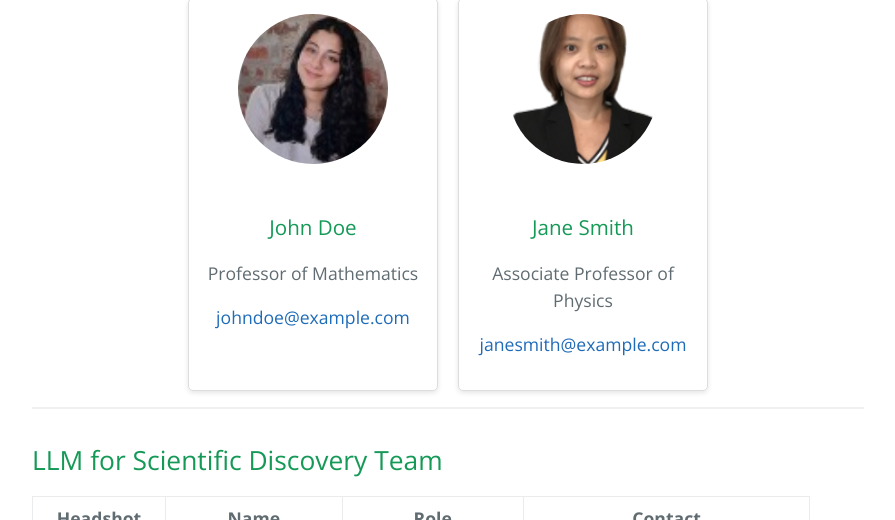
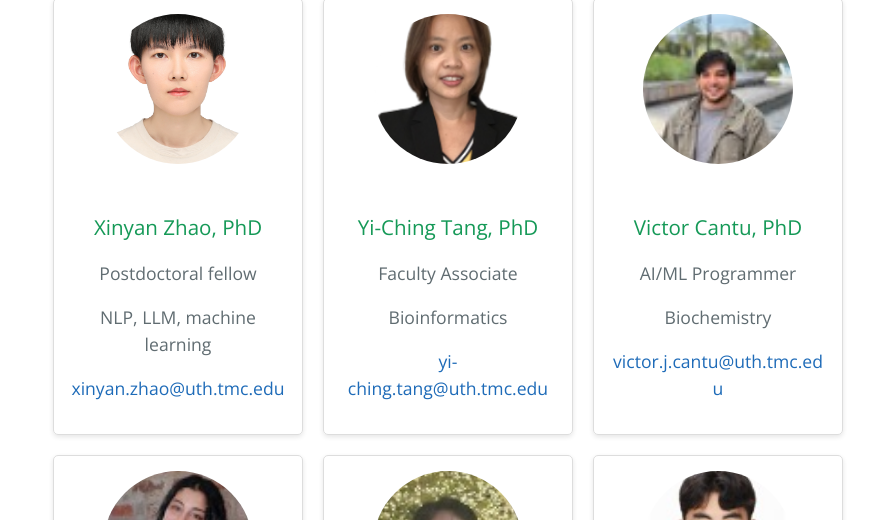
Before and after one commit to yejinjkim/yejinjkim.github.io, a Jekyll site: the page built from team.md, in a window 1280 px wide and 1400 px high, scrolled down 737 px. Shown: the part 47-567 px from the top of the window, without its empty margins (192-1087 px from the left). Built offline with Jekyll 4.4.1, drawn with Linux system fonts in a browser that asks for light colours; some of the changed text lies outside the part shown; grey boxes are pictures that could not be loaded.

Commit message:
upload team member

```diff
--- a/_data/team.yml
+++ b/_data/team.yml
@@ -1,9 +1,49 @@
-- name: John Doe
+antibody:
+- name: Xinyan Zhao, PhD
+  headshot: /assets/images/team/Xinyan_Zhao.JPG
+  position: Postdoctoral fellow
+  expertise: NLP, LLM, machine learning
+  email: xinyan.zhao@uth.tmc.edu
+
+- name: Yi-Ching Tang, PhD
+  headshot: /assets/images/team/yiching.png
+  position: Faculty Associate
+  expertise: Bioinformatics
+  email: yi-ching.tang@uth.tmc.edu
+
+- name: Victor Cantu, PhD
+  headshot: /assets/images/team/victor.jpg
+  position: AI/ML Programmer
+  expertise: Biochemistry
+  email: victor.j.cantu@uth.tmc.edu
+
+- name: Akshita Singh
   headshot: /assets/images/team/akshita.jpg
-  position: Professor of Mathematics
-  email: johndoe@example.com
+  position: Scientific Programmer
+  expertise: Bioinformatics
+  email: akshita.singh@uth.tmc.edu
 
-- name: Jane Smith
-  headshot: /assets/images/team/yiching.png
-  position: Associate Professor of Physics
-  email: janesmith@example.com
+- name: Kwanho An
+  headshot: /assets/images/team/kwanho.jpg
+  position: graduate research assistant (master)
+  expertise: Bioinformatics
+  email: kwanho.an@uth.tmc.edu
+
+- name: Junseok Lee
+  headshot: /assets/images/team/junseok.jpg
+  position: graduate research assistant (PhD)
+  expertise: Machine learning
+  email: junseok.lee@uth.tmc.edu
+
+llm:
+- name: Yaobin Ling
+  headshot: /assets/images/team/yaobin.jpg
+  position: graduate research assistant (PhD)
+  expertise: Machine learning, Causal inference
+  email: yaobin.ling@uth.tmc.edu
+
+- name: Qidi Xu
+  headshot: /assets/images/team/qidi.jpg
+  position: graduate research assistant (PhD)
+  expertise: LLM for Scientific discovery
+  email: qidi.xu@uth.tmc.edu
--- a/team.md
+++ b/team.md
@@ -10,11 +10,12 @@ Meet the researchers working at the intersection of AI and immunology.
 ![alt text](assets/images/antibody-group.png)
 
 <div class="team">
-  {% for member in site.data.team %}
+  {% for member in site.data.team.antibody %}
     <div class="team-member">
       <img src="{{ member.headshot }}" alt="{{ member.name }}">
       <h3>{{ member.name }}</h3>
       <p>{{ member.position }}</p>
+      <p>{{ member.expertise }}</p>
       <p><a href="mailto:{{ member.email }}">{{ member.email }}</a></p>
     </div>
   {% endfor %}
@@ -24,9 +25,14 @@ Meet the researchers working at the intersection of AI and immunology.
 
 ## LLM for Scientific Discovery Team
 
-| Headshot | Name | Role | Contact |
-|----------|------|------|---------|
-| ![Name](/assets/images/team_member3.jpg){: width="100px" } | Emily Chang, PhD | Research Scientist | emily.chang@university.edu |
-| ![Name](/assets/images/team_member4.jpg){: width="100px" } | Michael Brown | PhD Student | michael.brown@university.edu |
-
-*(Add more team members as needed.)*
+<div class="team">
+  {% for member in site.data.team.llm %}
+    <div class="team-member">
+      <img src="{{ member.headshot }}" alt="{{ member.name }}">
+      <h3>{{ member.name }}</h3>
+      <p>{{ member.position }}</p>
+      <p>{{ member.expertise }}</p>
+      <p><a href="mailto:{{ member.email }}">{{ member.email }}</a></p>
+    </div>
+  {% endfor %}
+</div>
```
Also changed, not shown: assets/images/team/Xinyan_Zhao.JPG (added), assets/images/team/junseok.jpg (added), assets/images/team/kwanho.jpg (added), assets/images/team/qidi.jpg (added), assets/images/team/victor.jpg (added).
